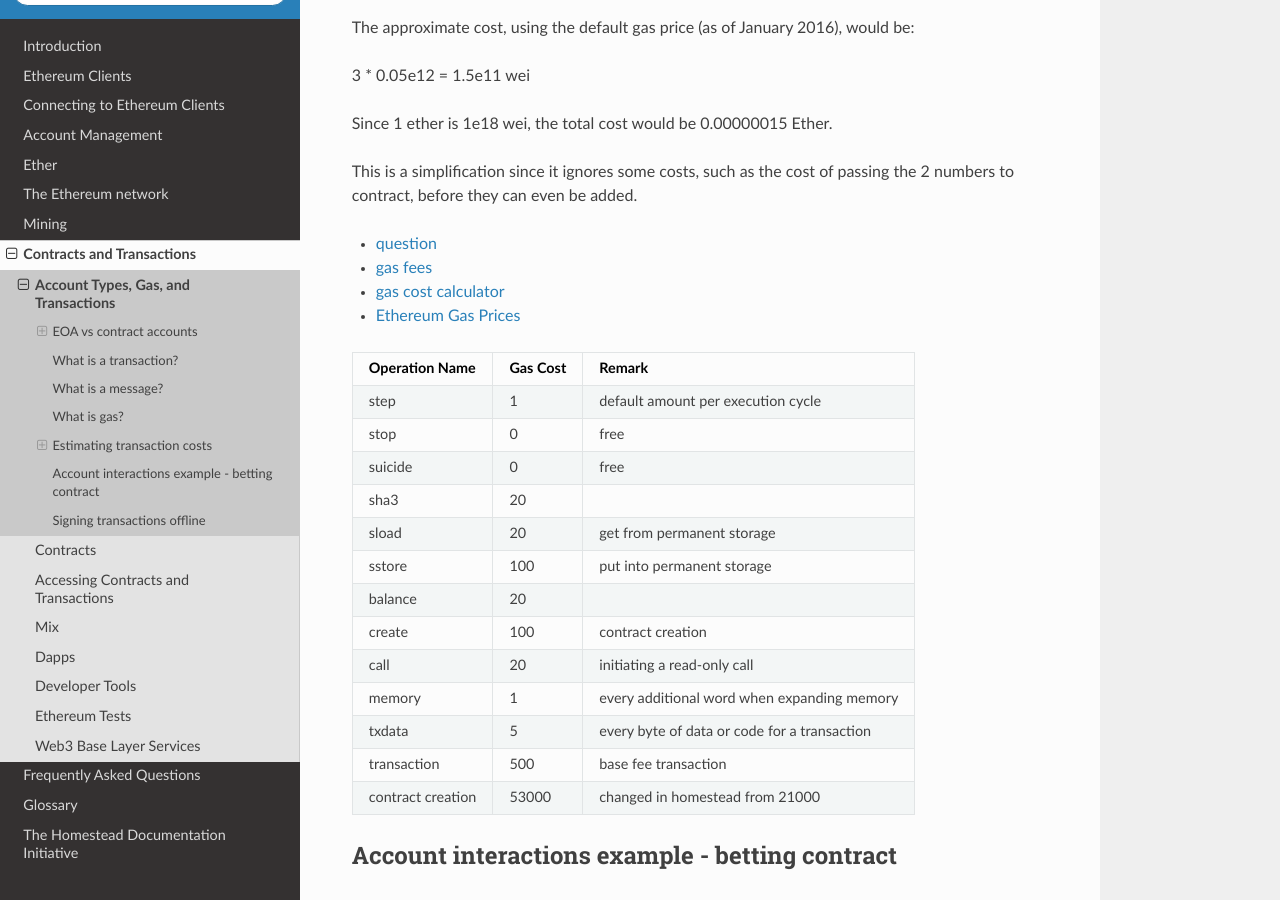
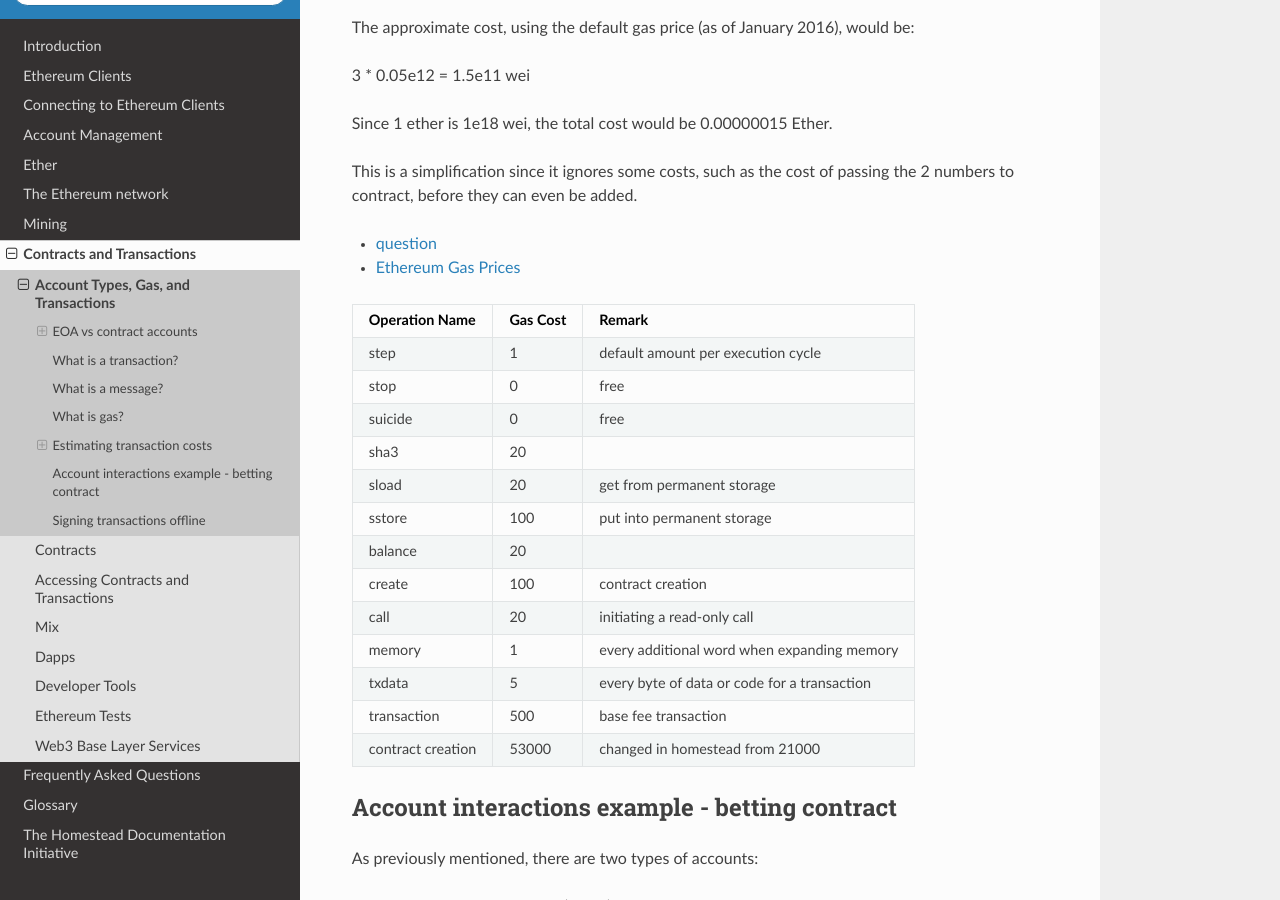
Before and after one commit to ethereum/homestead-guide, a Sphinx documentation site: the page built from source/contracts-and-transactions/account-types-gas-and-transactions.rst, in a window 1280 px wide and 900 px high, scrolled down 4025 px. Built offline with Sphinx 7.4.7 and the Read the Docs theme 2.0.0, drawn with Linux system fonts in a browser that asks for light colours.

Commit message:
Update account-types-gas-and-transactions.rst
ether.fund links are no longer available

```diff
--- a/source/contracts-and-transactions/account-types-gas-and-transactions.rst
+++ b/source/contracts-and-transactions/account-types-gas-and-transactions.rst
@@ -124,8 +124,6 @@ Since 1 ether is 1e18 wei, the total cost would be 0.00000015 Ether.
 This is a simplification since it ignores some costs, such as the cost of passing the 2 numbers to contract, before they can even be added.
 
 * `question <http://ethereum.stackexchange.com/q/324/42>`_
-* `gas fees <http://ether.fund/tool/gas-fees>`_
-* `gas cost calculator <http://ether.fund/tool/calculator>`_
 * `Ethereum Gas Prices <https://docs.google.com/spreadsheets/d/1m89CVujrQe5LAFJ8-YAUCcNK950dUzMQPMJBxRtGCqs>`_
 
 =================  =========    =============================
```
